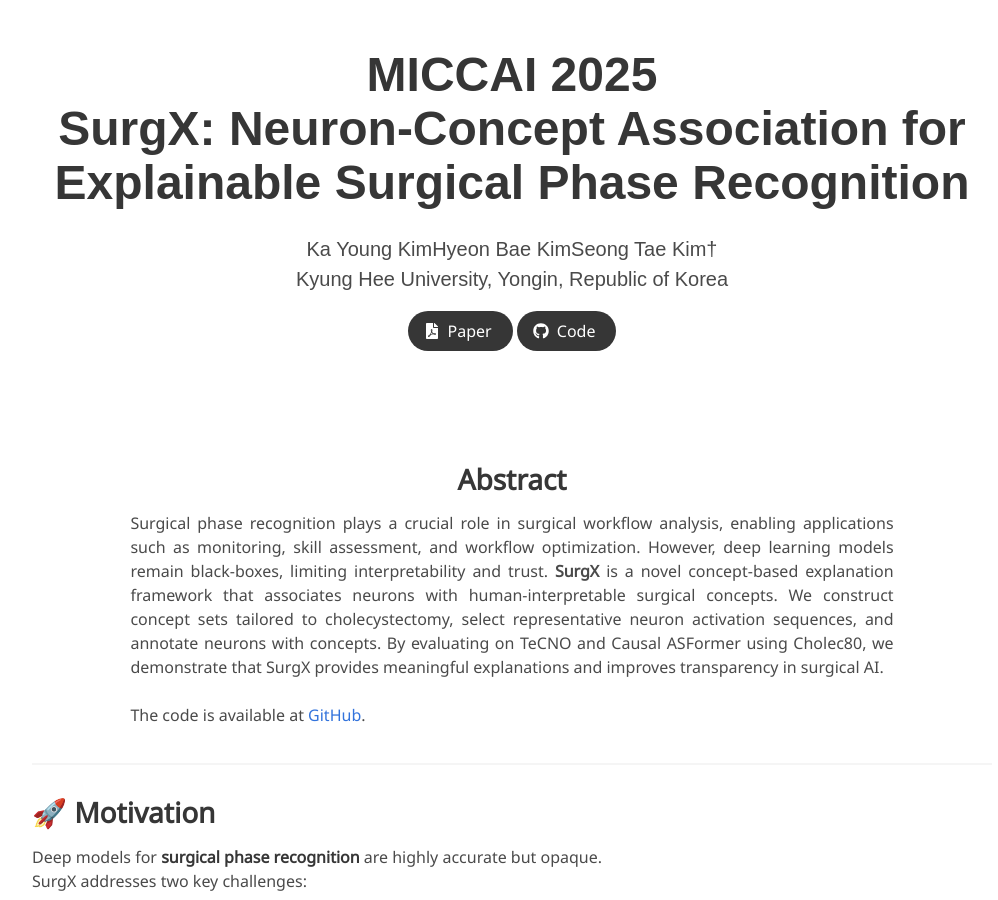
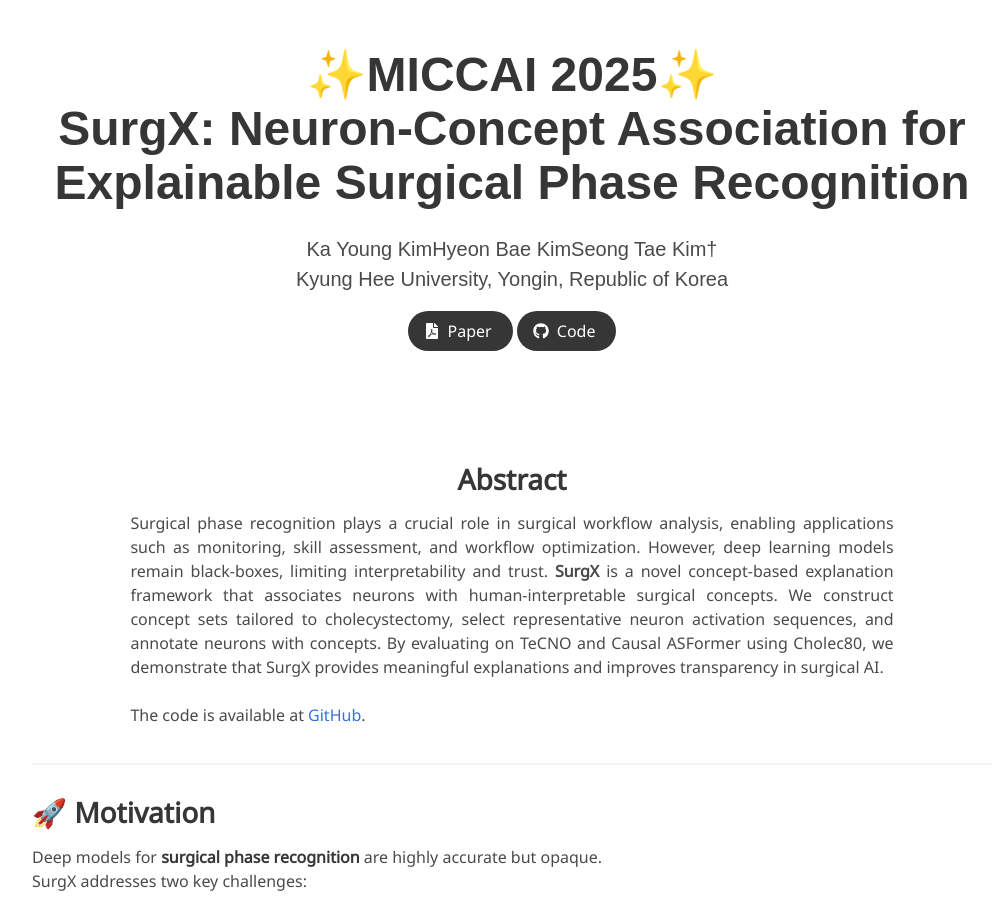
Before and after one commit to ailab-kyunghee/SurgX, a Jekyll site: the page built from index.md, in a window 1280 px wide and 900 px high. Shown: the whole window, without its empty margins (128-1126 px from the left). Built offline with Jekyll 4.4.1, drawn with Linux system fonts in a browser that asks for light colours; some web fonts are replaced.

Commit message:
Update index.md

```diff
--- a/_layouts/project_page.html
+++ b/_layouts/project_page.html
@@ -47,7 +47,7 @@
       <div class="columns is-centered">
         <div class="column has-text-centered">
           <h1 class="title is-1 publication-title">
-            MICCAI 2025<br>
+             ✨MICCAI 2025✨<br>
             SurgX: Neuron-Concept Association for Explainable Surgical Phase Recognition
           </h1>
           {% if page.authors %}
```
